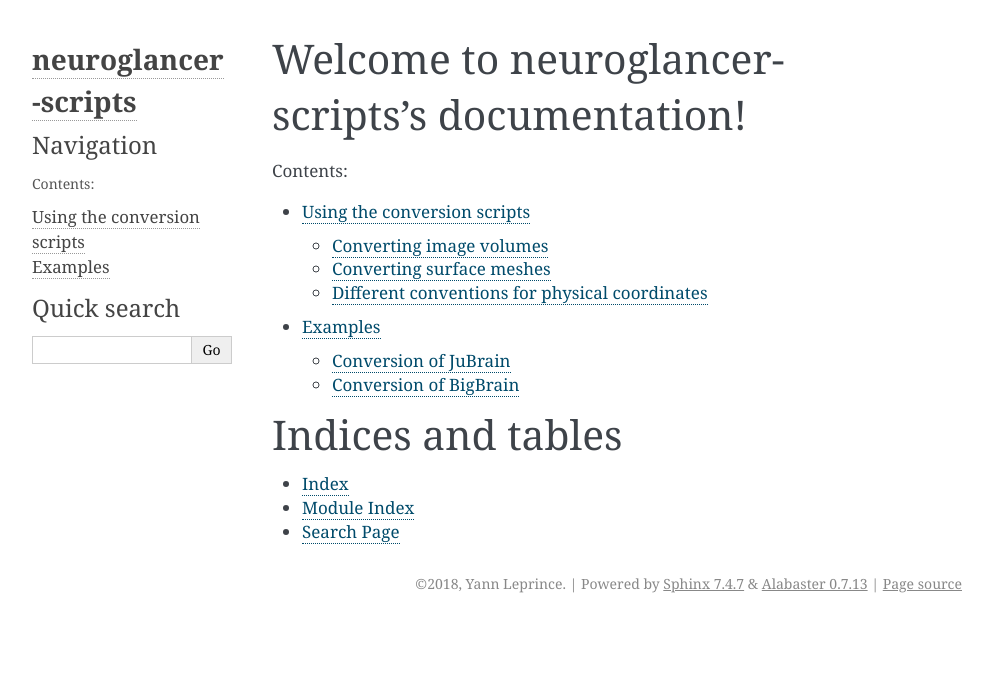
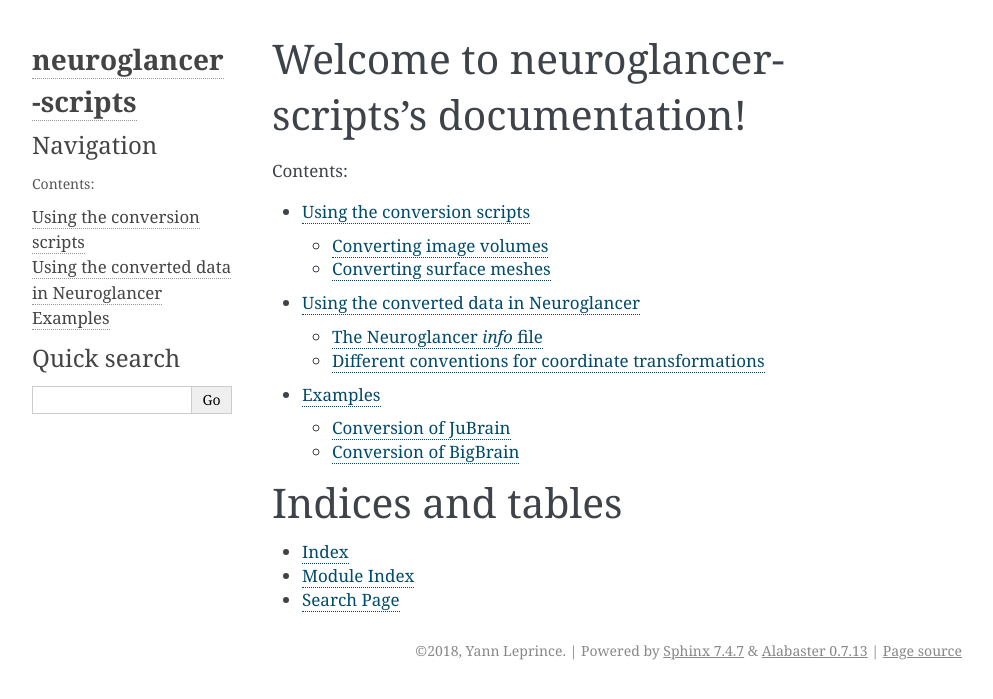
Before and after one commit to HumanBrainProject/neuroglancer-scripts, a Sphinx documentation site: the page built from docs/index.rst, in a window 1280 px wide. Shown: the top 699 px of the page, without its empty margins (148-1141 px from the left). Built offline with Sphinx 7.4.7, drawn with Linux system fonts in a browser that asks for light colours; pages that are not in the unit, such as notebooks, are missing from menus; some of the changed lines change nothing that is shown.

Commit message:
Move information about Neuroglancer itself in a separate section

```diff
--- a/docs/index.rst
+++ b/docs/index.rst
@@ -12,6 +12,7 @@
 
    script-usage
    serving-data
+   neuroglancer-info
    examples
 
 
--- /dev/null
+++ b/docs/neuroglancer-info.rst
@@ -0,0 +1,34 @@
+Using the converted data in Neuroglancer
+========================================
+
+.. _info:
+
+The Neuroglancer *info* file
+----------------------------
+
+See the `info JSON file specification
+<https://github.com/google/neuroglancer/blob/master/src/neuroglancer/datasource/precomputed/README.md#info-json-file-specification>`_
+from Neuroglancer.
+
+
+.. _half_voxel_shift:
+
+Different conventions for coordinate transformations
+----------------------------------------------------
+
+Beware that Neuroglancer departs from the NIfTI convention in associating
+physical coordinates to voxels: Neuroglancer associates physical coordinates to
+the *corner* of a voxel, whereas NIfTI specifies that they refer to the
+*centre* of a voxel. Therefore, **images will be offset by half a voxel
+relative to meshes** if you do not compensate for this offset.
+
+For standalone meshes, this offset can be compensated for by using the
+``transform`` URL parameter. For pre-computed segmentation meshes however, there
+is no way of specifying a different ``transform`` for the image and the
+associated meshes: the offset must be applied to the vertex coordinates. This
+can be achieved by using the ``--coord-transform`` option.
+
+Please note that if you want to display images correctly with respect to
+physical coordinates (e.g. stereotaxic coordinates), you have to use the
+``transform`` parameter as well. The ``transform.json`` which is output by
+``volume_to_raw_chunks.py`` *does* take the half-voxel shift into account.
--- a/docs/script-usage.rst
+++ b/docs/script-usage.rst
@@ -95,24 +95,3 @@
 suffix from the file name if you are serving the files using nginx or Apache as
 described below; this is necessary on filesystems which disallow ``:`` in file
 names.
-
-
-Different conventions for physical coordinates
-----------------------------------------------
-
-Beware that Neuroglancer departs from the NIfTI convention in associating
-physical coordinates to voxels: Neuroglancer associates physical coordinates to
-the *corner* of a voxel, whereas NIfTI specifies that they refer to the
-*centre* of a voxel. Therefore, **images will be offset by half a voxel
-relative to meshes** if you do not compensate for this offset.
-
-For standalone meshes, this offset can be compensated for by using the
-``transform`` URL parameter. For pre-computed segmentation meshes however, there
-is no way of specifying a different ``transform`` for the image and the
-associated meshes: the offset must be applied to the vertex coordinates. This
-can be achieved by using the ``--coord-transform`` option.
-
-Please note that if you want to display images correctly with respect to
-physical coordinates (e.g. stereotaxic coordinates), you have to use the
-``transform`` parameter as well. The ``transform.json`` which is output by
-``volume_to_raw_chunks.py`` *does* take the half-voxel shift into account.
```
